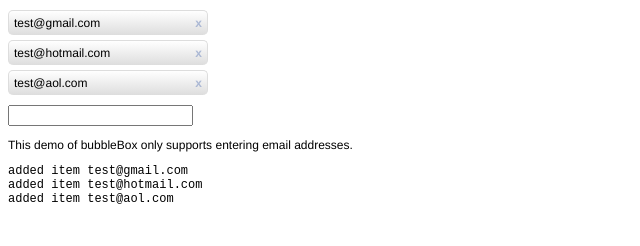
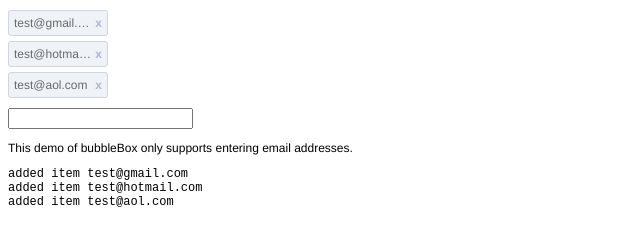
Before and after one commit to rixth/bubbleBox, a plain HTML site: page demo.html in a window 1280 px wide. Shown: the whole page, without its empty margins (0-640 px from the left). Drawn offline with nearby package versions, Linux system fonts and the light colour scheme.

Commit message:
Refactoring the CSS to look a bit more modern and better cross browser. Also now clips items with '...' if they are too long.

```diff
--- a/demo.html
+++ b/demo.html
@@ -3,14 +3,14 @@
 <head>
   <meta charset="UTF-8">
   <title>Bubble Box test</title>
-  <link rel="stylesheet" href="src/bubbleBox.css" />
+  <link rel="stylesheet" href="./src/bubbleBox.css" />
   <style type="text/css">
     body {
       font-family: Helvetica, Arial, sans-serif;
       font-size: 12px;
     }
     #bubbleBox_list {
-      width: 200px;
+      width: 100px;
     }
   </style>
 </head>
@@ -24,7 +24,7 @@
   <script type="text/javascript" src="./src/jquery.bubbleBox.js"></script>
   <script type="text/javascript">
     function debug(what) {
-      $('#debug_log').append(what + "\n");
+      $('#debug_log').append(what + "<br/>");
     }
 
     $('#bubbleBox').bubbleBox({
--- a/src/bubbleBox.css
+++ b/src/bubbleBox.css
@@ -3,23 +3,37 @@
   padding: 0;
   margin: 10px 0;
 }
+
 .ui-bubblebox-item {
-  background: #DDD; /* for non-css3 browsers */
-  border: 1px solid #ddd;
-  border-bottom: none;
-  filter: progid:DXImageTransform.Microsoft.gradient(startColorstr='#FFF', endColorstr='#DDD'); /* for IE */
-  background: -webkit-gradient(linear, left top, left bottom, from(#FFF), to(#DDD)); /* for webkit browsers */
-  background: -moz-linear-gradient(top,  #FFF,  #DDD); /* for firefox 3.6+ */
-  padding: 5px;
-  border-radius: 5px;
-  -moz-border-radius: 5px;
+  border:1px solid #cdd5e6;
+  background:#eff2f7;
+  color:#6a6a6a;
+  border-radius: 3px;
+  -moz-border-radius: 3px;
+
+  padding: 5px 15px 5px 5px;
   margin: 5px 0;
+
+  position: relative;
 }
+
+.ui-bubblebox-item span {
+  display: block;
+  white-space: nowrap;
+  overflow: hidden;
+  text-overflow: ellipsis;
+}
+
 .ui-bubblebox-removeItem {
-  float:right;
-  padding:0 0 0 6px;
   font-size:12px;
+  font-weight:bold;
   cursor:pointer;
   color:#abb8d4;
-  font-weight:bold;
+
+  position: absolute;
+  right: 5px;
+  top: 5px;
 }
+.ui-bubblebox-removeItem:hover {
+  color: #bbb;
+}
```
Also changed, not shown: test/bubbleBox.spec.js (+3 -3 lines).
